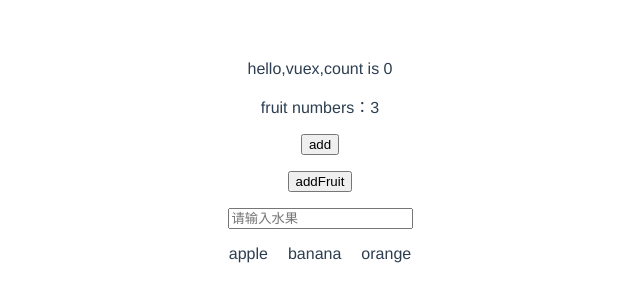
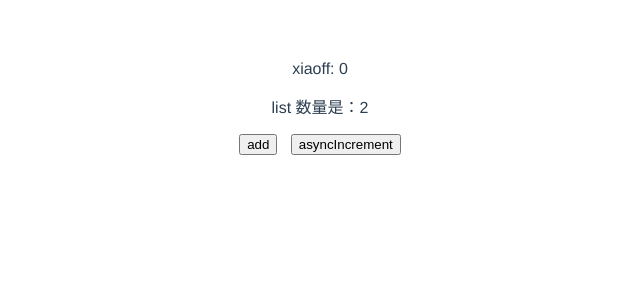
Before and after one commit to soraly/vue-app, a Vue app in the folder vuex-app/: page / in a window 1280 px wide. Shown: the top 302 px of the page, without its empty margins (320-960 px from the left). Built offline with nearby package versions, Linux system fonts and the light colour scheme.

Commit message:
add Modules

```diff
--- a/vuex-app/src/App.vue
+++ b/vuex-app/src/App.vue
@@ -6,8 +6,8 @@
 </template>
 
 <script>
-import HelloWorld from './components/action.vue'
-import store from './store/base.js'
+import HelloWorld from './components/modules.vue'
+import store from './store/moduleStore.js'
 
 export default {
   name: 'app',
--- /dev/null
+++ b/vuex-app/src/components/modules.vue
@@ -0,0 +1,64 @@
+<template>
+  <div class="hello">
+    {{name}}: {{count}}
+    <p>
+      list 数量是：{{listLength}}
+    </p>
+    <p>
+      <button @click='increment'>add</button> &nbsp;
+      <button @click='asyncIncrement'>asyncIncrement</button>
+    </p>
+  </div>
+</template>
+
+<script>
+import {mapState, mapGetters} from 'vuex'
+export default {
+  name: 'HelloWorld',
+  created() {
+    console.log(this.$store.state)
+  },
+
+  methods: {
+    increment(){
+      this.$store.commit('increment')
+    },
+    asyncIncrement(){
+      this.$store.dispatch('asyncIncrement')
+    }
+  },
+  computed: {
+    count(){
+      return this.$store.state.a.count
+    },
+    // length(){
+    //   return this.$store.getters.listLength
+    // },
+    ...mapState({
+      name: state=>state.b.name2
+    }),
+    ...mapGetters(['listLength'])
+  },
+  props: {
+    msg: String
+  }
+}
+</script>
+
+<!-- Add "scoped" attribute to limit CSS to this component only -->
+<style scoped>
+h3 {
+  margin: 40px 0 0;
+}
+ul {
+  list-style-type: none;
+  padding: 0;
+}
+li {
+  display: inline-block;
+  margin: 0 10px;
+}
+a {
+  color: #42b983;
+}
+</style>
--- /dev/null
+++ b/vuex-app/src/store/moduleStore.js
@@ -0,0 +1,55 @@
+import Vue from 'vue'
+import Vuex from 'vuex'
+
+Vue.use(Vuex)
+
+const storeA = {
+    state:{
+        count: 0,
+        name: 'xiang',
+        list: ['apple','banana']
+    },
+    mutations: {
+        increment(state,rootState){
+            state.count++;
+        }
+    },
+    getters: {
+        listLength: state=>state.list.length
+    },
+    actions: {
+        asyncIncrement(context){
+            console.log(context.rootState);
+            setTimeout(function(){
+                context.commit('increment');
+            },1500)
+        }
+    }
+}
+const storeB = {
+    state: {
+        name2: 'xiaoff'
+    },
+    mutations: {
+        increment(){
+            console.log(123)
+        },
+        changeName(state,payload={}){
+            state.name = payload.name || 'what?'
+        }
+    },
+    getters: {
+        listLengthB: state=>12
+    }
+}
+
+export default new Vuex.Store({
+    state: {
+        name: 'root',
+        count: 100
+    },
+    modules: {
+        a: storeA,
+        b: storeB
+    }
+})
```
